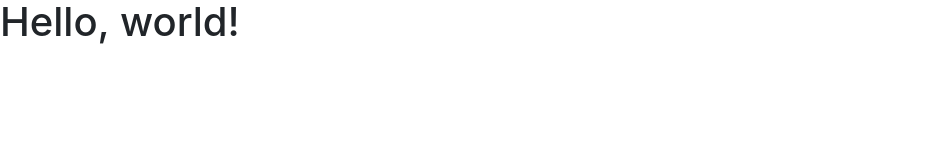
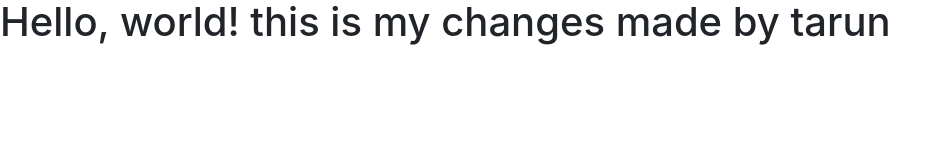
Before and after one commit to tarunuideveloper/engproject, a plain HTML site: page index.html in a window 1280 px wide. Shown: the whole page, without its empty margins (0-948 px from the left). Drawn offline with nearby package versions, Linux system fonts and the light colour scheme.

Commit message:
Update index.html
Header changes

```diff
--- a/index.html
+++ b/index.html
@@ -9,7 +9,7 @@
     <link rel="stylesheet" href="https://maxcdn.bootstrapcdn.com/bootstrap/4.0.0-beta/css/bootstrap.min.css" integrity="sha384-/Y6pD6FV/Vv2HJnA6t+vslU6fwYXjCFtcEpHbNJ0lyAFsXTsjBbfaDjzALeQsN6M" crossorigin="anonymous">
   </head>
   <body>
-    <h1>Hello, world!</h1>
+    <h1>Hello, world! this is my changes made by tarun</h1>
 
     <!-- Optional JavaScript -->
     <!-- jQuery first, then Popper.js, then Bootstrap JS -->
```
